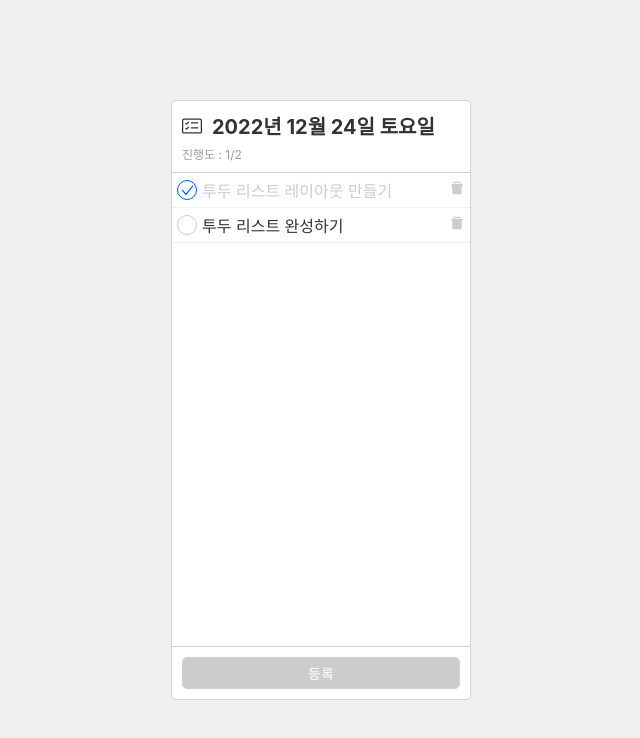
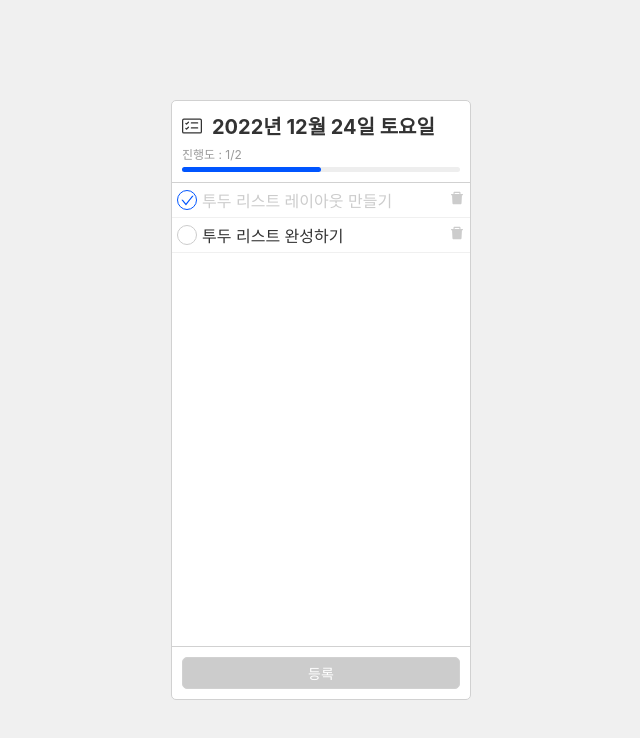
Before and after one commit to kuzuro/20221224_test, a React (Create React App) app in the folder todos/: page / in a window 1280 px wide. Shown: the top 738 px of the page, without its empty margins (319-959 px from the left). Built offline with nearby package versions, Linux system fonts and the light colour scheme.

Commit message:
2022-12-24
애니메이션 추가

```diff
--- a/todos/src/components/TodoCreate.jsx
+++ b/todos/src/components/TodoCreate.jsx
@@ -81,19 +81,25 @@ const CreateBlock = styled.div`
     display: flex;
     flex-direction: column;
     padding:10px;
+    overflow: hidden;
 
     input {
-        border:1px solid #d1d1d1;
+        height:0;
+        padding:0;
+        border:none;
+        border-color:#d1d1d1;
         outline: none;
         font-size:14px;
-        padding:5px;
         border-radius: 5px 5px 0 0;
-        border-bottom:0;
-        display:none;
 
         ${({flag}) => flag && css`
-            display:block;
+            height:30px;
+            padding:5px;
+            border:1px solid #d1d1d1;
         `}
+
+        border-bottom:0;
+        transition:0.5s;
     }
 
     button {
@@ -109,7 +115,8 @@ const CreateBlock = styled.div`
 
         ${({flag}) => flag && css`
             background:#05f;
-        border-radius: 0 0 5px 5px;
+            border-color:#05f;
+            border-radius: 0 0 5px 5px;
         `}
 
         ${({edit}) => edit && css`
--- a/todos/src/components/TodoHeader.jsx
+++ b/todos/src/components/TodoHeader.jsx
@@ -1,4 +1,4 @@
-import styled from "styled-components";
+import styled, { css } from "styled-components";
 import {BsCardChecklist} from "react-icons/bs";
 import { useTodoState } from "../contexts/todo";
 
@@ -12,6 +12,8 @@ function TodoHeader() {
     const doneCnt = todos.filter(todo => todo.done).length;
     const totalCnt = todos.length;
 
+    const per = doneCnt && totalCnt ? (doneCnt / totalCnt) * 100 : 0;
+
     return (
         <HeaderBlock>
 
@@ -23,6 +25,10 @@ function TodoHeader() {
                 <TodoCount>
                     진행도 : {doneCnt}/{totalCnt}
                 </TodoCount>
+
+                <TodoProgress per={per}>
+
+                </TodoProgress>
         </HeaderBlock>
     );
 
@@ -57,4 +63,23 @@ const TodoCount = styled.div`
     color:#999999;
 `;
 
+
+const TodoProgress = styled.div`
+    width:100%;
+    height:5px;
+    margin-top:5px;
+    background: #eeeeee;
+    border-radius: 5px;
+
+    &::after {
+        content: "";
+        display: block;
+        width:${({per}) => per}%;
+        height:5px;
+        background:#05f;
+        border-radius: 5px;
+        transition: 500ms;
+    }
+`;
+
 export default TodoHeader;
--- a/todos/src/components/TodoList.jsx
+++ b/todos/src/components/TodoList.jsx
@@ -22,6 +22,8 @@ function TodoList() {
 const ListBlock = styled.div`
     flex:1;
     border-bottom:1px solid #d1d1d1;
+
+    position:relative;
 `;
 
 export default TodoList;
--- a/todos/src/components/TodoListItem.jsx
+++ b/todos/src/components/TodoListItem.jsx
@@ -10,23 +10,39 @@ function TodoListItem({todo}) {
     // 컨텍스트에서 호출
     const dispatch = useTodoDispatch();
 
-
     // TodoList에서 받은 todo 처리
     const {id, text, done} = todo;
 
+
+    // 삭제 애니메이션 제어
+    const [deleteFlag, setDeleteFlag] = useState(false);
+
+
+
+    const deleteHandler = (e) => {
+
+        // 삭제 애니메이션
+        setDeleteFlag(true);
+
+        // 0.5초 후 삭제
+        setTimeout(() => {
+            dispatch({type : "DELETE", id : id});
+        }, 500);
+
+
+    }
+
     return (
         <>
-            <ItemBlock>
-                {/* done에 따라 제어 */}
+            <ItemBlock deleteFlag={deleteFlag}>
 
                 <CheckBlock done={done} onClick={() => {dispatch({type : "TOGGLE", id : id})}}>
                    <AiOutlineCheck size={15} color="#cccccc"/>
                 </CheckBlock>
 
-
                 <TextBlock done={done}>{text}</TextBlock>
 
-                <DeleteBlock  onClick={() => {dispatch({type : "DELETE", id : id})}}>
+                <DeleteBlock onClick={deleteHandler}>
                     <AiFillDelete />
                 </DeleteBlock>
 
@@ -44,7 +60,6 @@ const ItemBlock = styled.li`
     display: flex;
     justify-content: left;
     align-items: center;
-
     span {
         margin-left:5px;
         flex:1;
@@ -53,6 +68,13 @@ const ItemBlock = styled.li`
     &:hover {
         background:#fafafa;
     }
+
+    ${({deleteFlag}) => deleteFlag && css`
+        opacity: 0;
+        transform: translateX(500px);
+    `}
+
+    transition: 500ms;
 `;
 
 // 체크 아이콘 영역
--- a/todos/src/components/Todos.jsx
+++ b/todos/src/components/Todos.jsx
@@ -33,6 +33,7 @@ const TodoBlock = styled.div`
     flex-direction: column;
     border:1px solid #d1d1d1;
     border-radius: 5px;
+    overflow: hidden;
 `;
 
 export default Todos;
```
